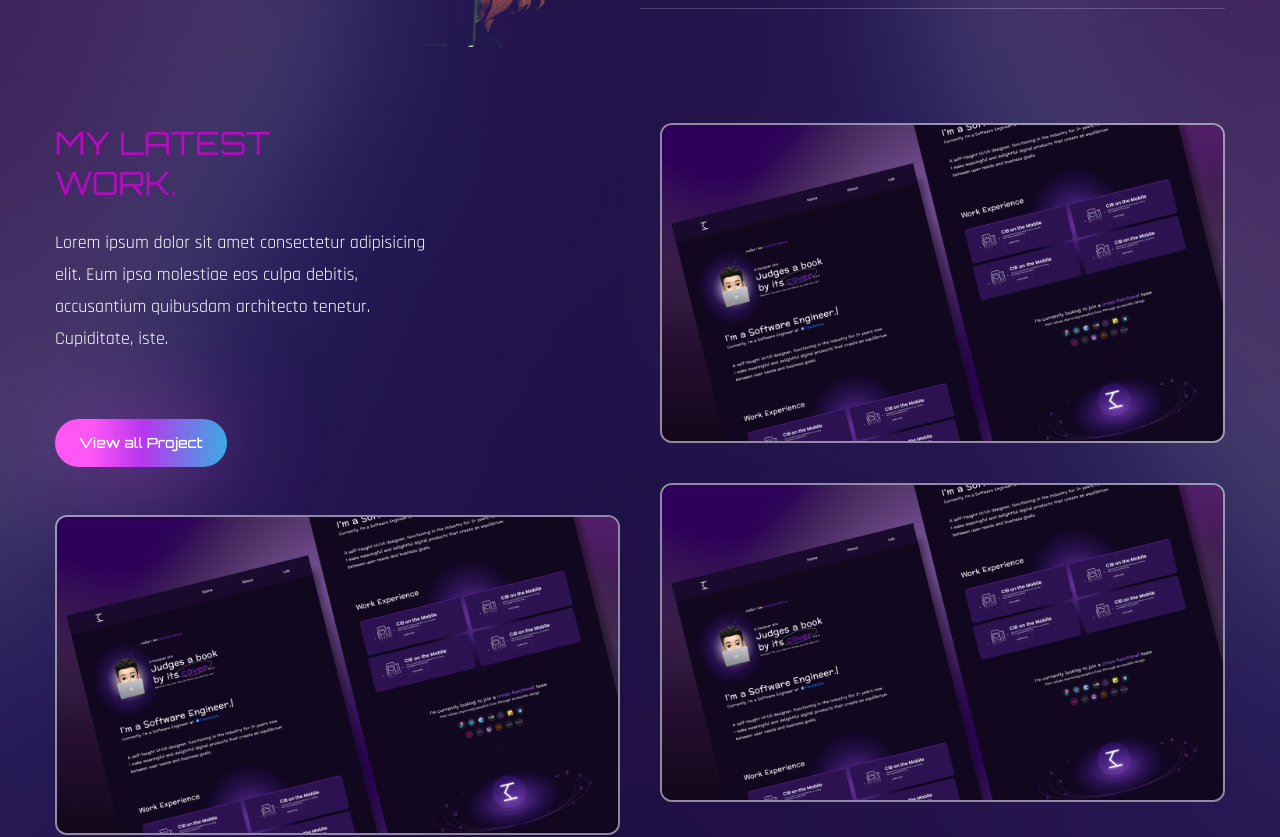
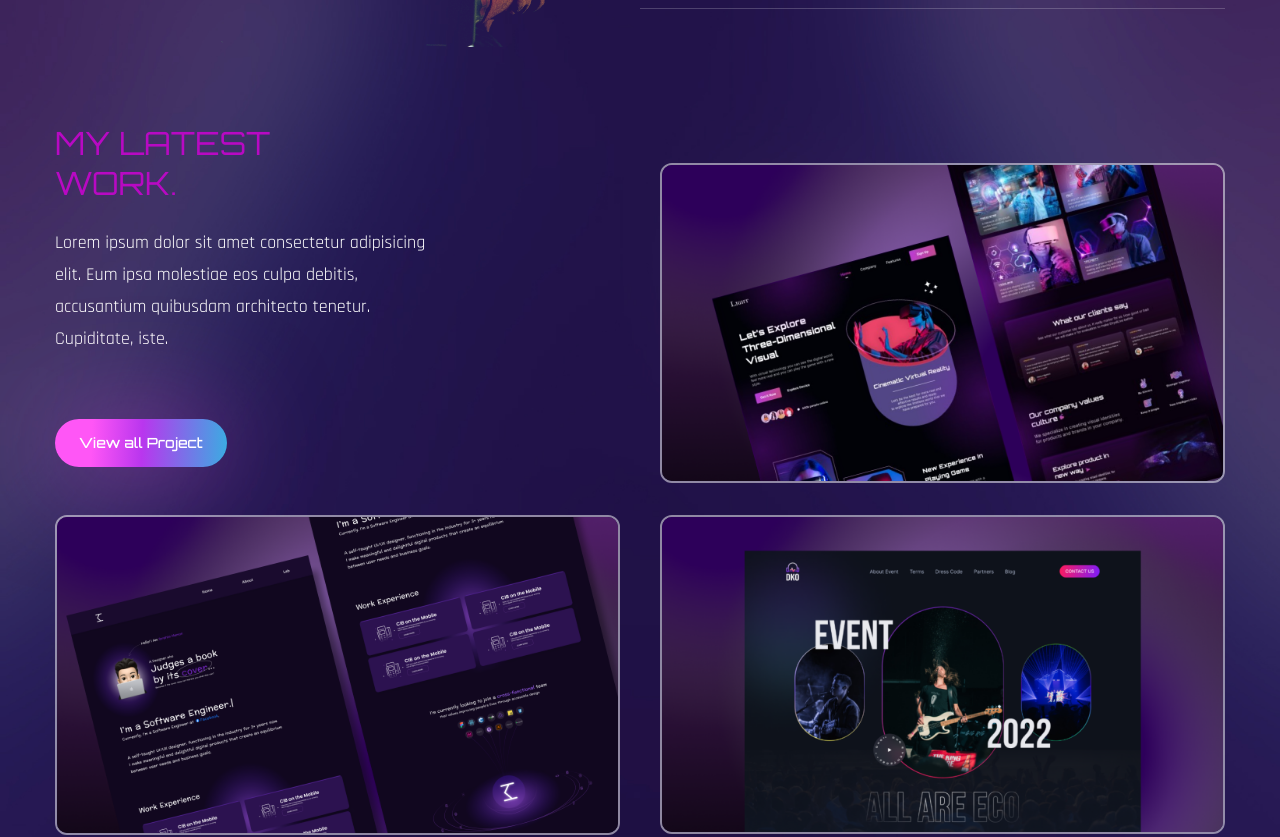
Before and after one commit to DeImOs-Sj/My-Portfolio, a React (Create React App) app: page / in a window 1280 px wide. Shown: the part 2280-3117 px from the top of the page. Built offline with nearby package versions, Linux system fonts and the light colour scheme; the HTML template or start-up script is replaced by a standard one; a web font is replaced by a local one.

Commit message:
correction in Work.jsx

```diff
--- a/src/components/Work.jsx
+++ b/src/components/Work.jsx
@@ -1,16 +1,21 @@
 import React from 'react';
 import { motion } from 'framer-motion';
-import { fadeIn } from '../variants'
+import { fadeIn } from '../variants';
 import img1 from '../assets/portfolio-img1.png';
 import img2 from '../assets/portfolio-img2.png';
 import img3 from '../assets/portfolio-img3.png';
 
-const Work = () => {
+export const Work = () => {
   return (
-    <section className='section' id='work'>
+    <section className='section'id='work'>
       <div className="container mx-auto">
         <div className='flex flex-col lg:flex-row gap-x-10'>
-          <div className='flex-1 flex flex-col gap-y-12 mb-10 lg:mb-0'>
+          <motion.div
+          variants={fadeIn('right',0.3)}
+          initial='hidden'
+          whileInView={'show'}
+          viewport={{once:false,amount:0.3}}
+          className='flex-1 flex flex-col gap-y-12 mb-10 lg:mb-0'>
             {/* text */}
             <div>
             <h2 className='h2 leading-tight text-accent'>My Latest <br />
@@ -31,48 +36,51 @@ const Work = () => {
               <div className='absolute -bottom-full left-12 group-hover:bottom-24 transition-all duration-500 z-50'>
                 <span className='text-gradient'>UI/UX</span>
                  </div>
-              {/* title */}
+                  {/* title */}
               <div className='absolute -bottom-full left-12 group-hover:bottom-14 transition-all duration-700 z-50'>
                 <span className='text-3xl text-white'>Project Title</span>
               </div>
             </div>
-          </div>
-          <div className='flex-1 flex flex-col gap-y-10'>
+          </motion.div>
+          <motion.div
+          variants={fadeIn('left',0.2)}
+          initial='hidden'
+          whileInView={'show'}
+          viewport={{once:false,amount:0.3}}
+           className='flex-1 flex flex-col gap-y-8 pt-10'>
             {/* image */}
             <div className='group relative overflow-hidden border-2 border-white/50 rounded-xl'>
               {/* overlay */}
               <div className='group-hover:bg-black/70 w-full h-full absolute z-40 transition-all duration-300'></div>
               {/* img */}
-              <img className='group-hover:scale-125 transition-all duration-500' src={img1} alt="" />
+              <img className='group-hover:scale-125 transition-all duration-500' src={img2} alt="" />
               {/* pretitle */}
               <div className='absolute -bottom-full left-12 group-hover:bottom-24 transition-all duration-500 z-50'>
                 <span className='text-gradient'>UI/UX</span>
                  </div>
-              {/* title */}
+                  {/* title */}
               <div className='absolute -bottom-full left-12 group-hover:bottom-14 transition-all duration-700 z-50'>
                 <span className='text-3xl text-white'>Project Title</span>
               </div>
             </div>
-             <div className='group relative overflow-hidden border-2 border-white/50 rounded-xl'>
+            <div className='group relative overflow-hidden border-2 border-white/50 rounded-xl'>
               {/* overlay */}
               <div className='group-hover:bg-black/70 w-full h-full absolute z-40 transition-all duration-300'></div>
               {/* img */}
-              <img className='group-hover:scale-125 transition-all duration-500' src={img1} alt="" />
+              <img className='group-hover:scale-125 transition-all duration-500' src={img3} alt="" />
               {/* pretitle */}
               <div className='absolute -bottom-full left-12 group-hover:bottom-24 transition-all duration-500 z-50'>
                 <span className='text-gradient'>UI/UX</span>
                  </div>
-              {/* title */}
+                  {/* title */}
               <div className='absolute -bottom-full left-12 group-hover:bottom-14 transition-all duration-700 z-50'>
                 <span className='text-3xl text-white'>Project Title</span>
               </div>
             </div>
-
-          </div>
+          </motion.div>
         </div>
       </div>
     </section>
   );
 };
-
 export default Work;
```
